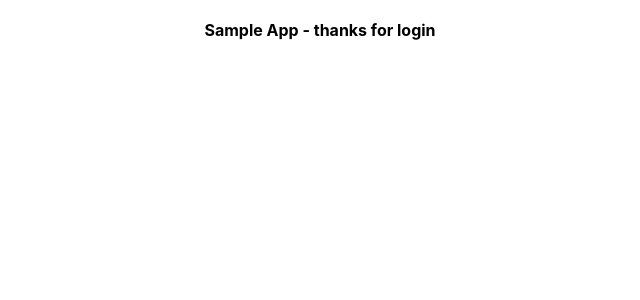
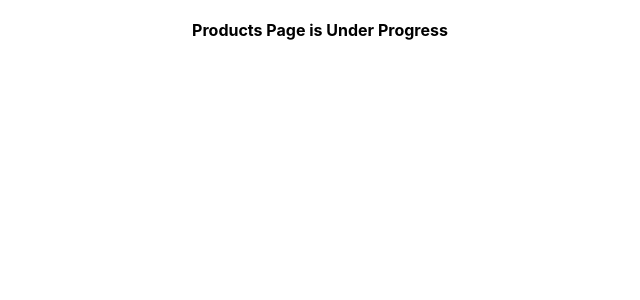
Before and after one commit to Deva45anbu/deva-ecommerce-site, a React (Create React App) app: page /products in a window 1280 px wide. Shown: the top 300 px of the page, without its empty margins (320-960 px from the left). Built offline with nearby package versions, Linux system fonts and the light colour scheme.

Commit message:
initial project setup

```diff
--- a/src/App.js
+++ b/src/App.js
@@ -2,16 +2,13 @@ import { BrowserRouter, Route, Routes } from 'react-router-dom';
 import './App.css';
 import { Home } from './Components/Home';
 import { Login } from './Components/login';
+import { RouteData } from './Route';
 
 function App() {
   return (
     <div className="App">
-      Sample App - thanks for login
       <BrowserRouter>
-        <Routes>
-          <Route path="/home" element={<Home />} />
-          <Route path="/" element={<Login />} />
-        </Routes>
+        <RouteData></RouteData>
       </BrowserRouter>
     </div>
 
--- /dev/null
+++ b/src/Components/AccountInfo.jsx
@@ -0,0 +1,9 @@
+
+
+export const AccountInfo = () => {
+    return (
+        <div>
+            AccountInfo is Under Progress
+        </div>
+    )
+}
--- /dev/null
+++ b/src/Components/Carts.jsx
@@ -0,0 +1,9 @@
+
+
+export const Carts = () => {
+    return (
+        <div>
+            Carts Page is Under Progress
+        </div>
+    )
+}
--- /dev/null
+++ b/src/Components/Products.jsx
@@ -0,0 +1,7 @@
+export  const Products = () => {
+    return (
+        <div>
+            Products Page is Under Progress
+        </div>
+    )
+}
--- /dev/null
+++ b/src/Components/Utils/Utils.jsx
@@ -0,0 +1,7 @@
+export const PageNotFound = () => {
+    return (
+        <div>
+            404 PageNotFound
+        </div>
+    )
+}
--- /dev/null
+++ b/src/Components/WishList.jsx
@@ -0,0 +1,7 @@
+export  const Wishlist = () => {
+    return (
+        <div>
+            Wish List Page is Under Progress
+        </div>
+    )
+}
--- a/src/Route.js
+++ b/src/Route.js
@@ -3,13 +3,23 @@ import React from "react"
 import { Route, Routes } from "react-router-dom"
 import { Home } from "./Components/Home"
 import { Login } from "./Components/login"
+import { Products } from "./Components/Products"
+import { AccountInfo } from "./Components/AccountInfo"
+import { Wishlist } from "./Components/WishList"
+import { Carts } from "./Components/Carts"
+import { PageNotFound } from "./Components/Utils/Utils"
 
 
 export const RouteData = () => {
     return (
         <Routes>
+            <Route path="/" element={<Login />} />
             <Route path="/home" element={<Home />} />
-            <Route path="/" element={<Login />} />
+            <Route path="/products" element={<Products />} />
+            <Route path="/accountinfo" element={<AccountInfo />} />
+            <Route path="/wishlist" element={<Wishlist />} />
+            <Route path="/cart" element={<Carts />} />
+            <Route path="*" element={<PageNotFound />} />
         </Routes>
     )
 }
```
Also changed, not shown: src/Client/Client.js (added).
